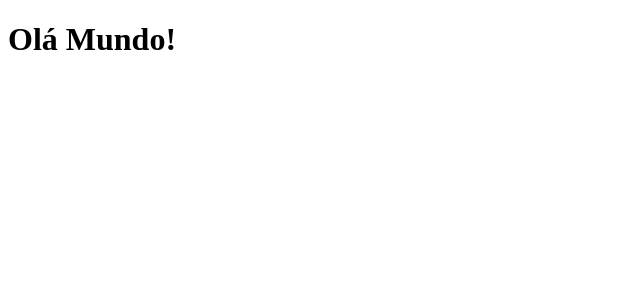
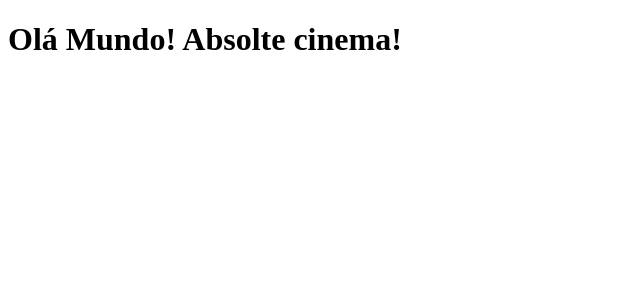
Before and after one commit to Dalfeee/clone-tabnews, a Next.js app: page / in a window 1280 px wide. Shown: the top 300 px of the page, without its empty margins (0-640 px from the left). Built offline with nearby package versions, Linux system fonts and the light colour scheme.

Commit message:
mudança no texto do Index

```diff
--- a/pages/index.js
+++ b/pages/index.js
@@ -1,5 +1,5 @@
 function Home(){
-    return <h1>Olá Mundo!</h1>
+    return <h1>Olá Mundo! Absolte cinema!</h1>
 }
 
 export default Home;
```
